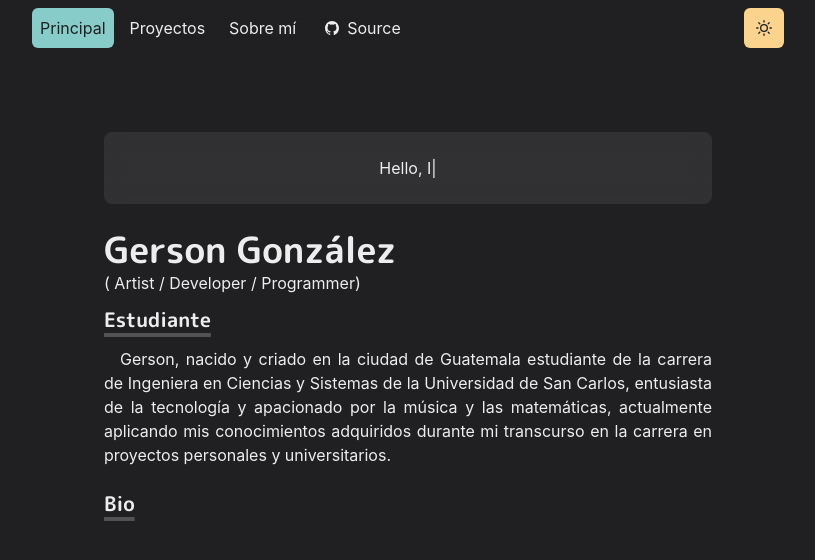
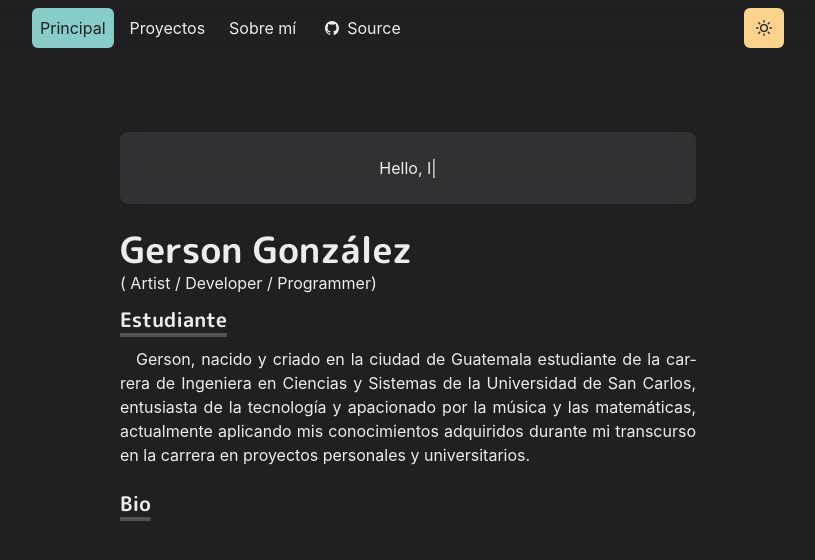
Before and after one commit to GersonOtoniel/My_Portafolio, a React (Vite) app: page / in a window 1280 px wide. Shown: the top 560 px of the page, without its empty margins (232-1047 px from the left). Built offline with nearby package versions, Linux system fonts and the light colour scheme.

Commit message:
update file main.jsx

```diff
--- a/src/components/Article.jsx
+++ b/src/components/Article.jsx
@@ -16,7 +16,7 @@ const Layout = ({children, title}) => {
                 initial="hidden"
                 animate="enter"
                 exit="exit"
-                //whileHover="hover"
+                whileHover="hover"
                 variants={variants}
                 transition={{ duration: 0.4, type: 'easeInOut' }}
                 style={{ position: 'relative'}}
--- a/src/components/main.jsx
+++ b/src/components/main.jsx
@@ -5,7 +5,7 @@ const main = ({children, path}) => {
     return (
         <Box  as="main" pb={8}>
             <Navbar path={path}/>
-            <Container maxW="container.lg" pt={28}>
+            <Container maxW="container.sm" pt={28}>
                 {children}
             </Container>
         </Box>
```
